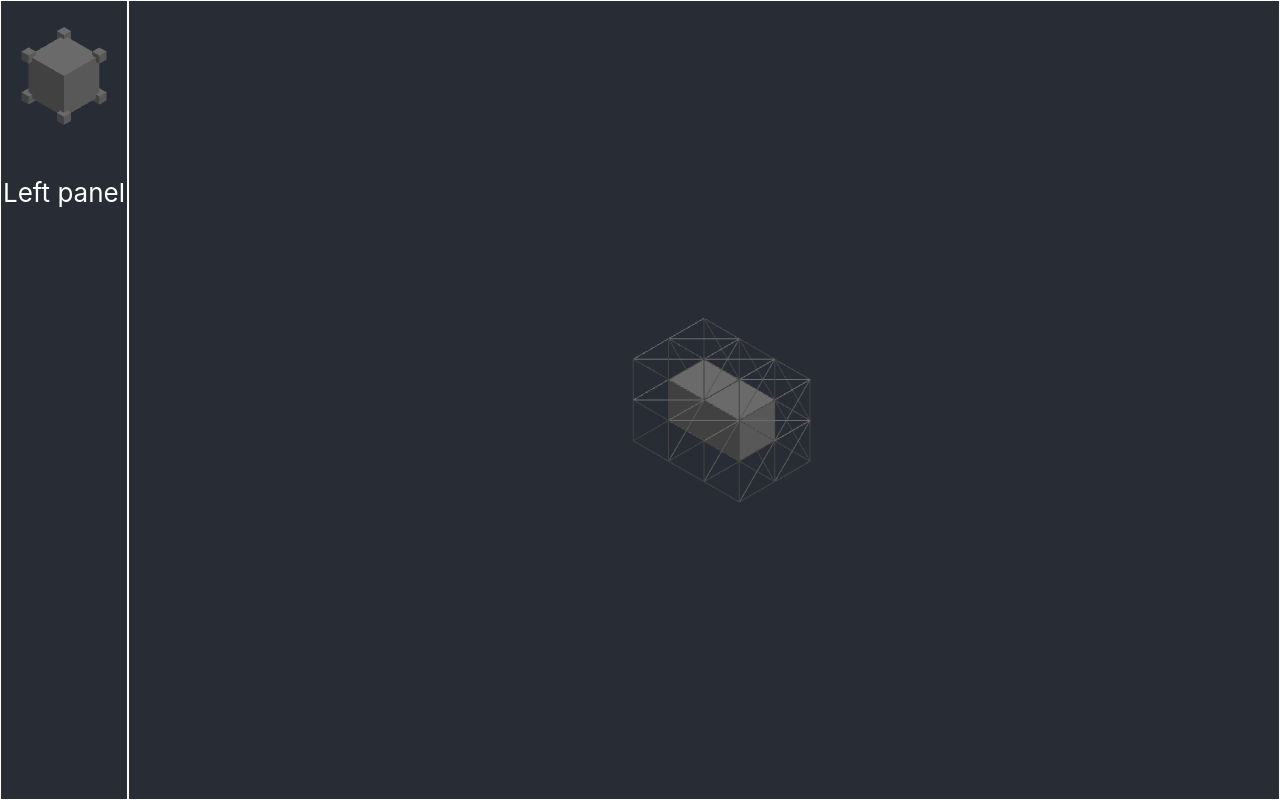
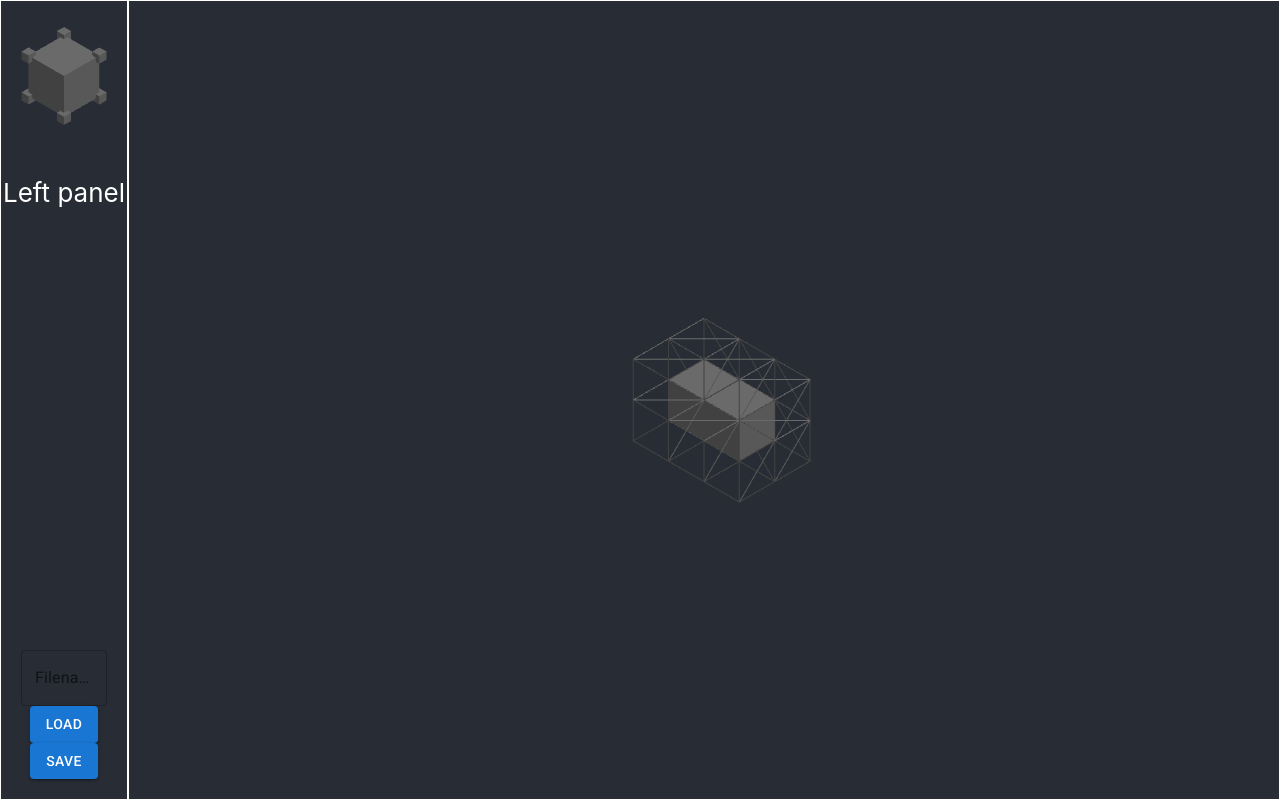
Before and after one commit to Borimino/SpaceEngineersCAD, a React (Create React App) app: page / in a window 1280 px wide. Built offline with nearby package versions, Linux system fonts and the light colour scheme.

Commit message:
Added save and load buttons. Don't do anything yet

```diff
--- a/package.json
+++ b/package.json
@@ -3,6 +3,10 @@
   "version": "0.0.1",
   "private": true,
   "dependencies": {
+    "@emotion/react": "^11.11.0",
+    "@emotion/styled": "^11.11.0",
+    "@fontsource/roboto": "^4.5.8",
+    "@mui/material": "^5.13.1",
     "@react-three/drei": "^9.68.3",
     "@react-three/fiber": "^8.13.0",
     "@testing-library/jest-dom": "^5.16.5",
--- a/public/index.html
+++ b/public/index.html
@@ -25,6 +25,11 @@
       Learn how to configure a non-root public URL by running `npm run build`.
     -->
     <title>Space Engineers Grid Designer</title>
+    <!-- Fonts to support Material Design -->
+    <link
+            rel="stylesheet"
+            href="https://fonts.googleapis.com/css?family=Roboto:300,400,500,700&display=swap"
+    />
   </head>
   <body>
     <noscript>You need to enable JavaScript to run this app.</noscript>
--- a/src/App.css
+++ b/src/App.css
@@ -34,3 +34,11 @@
   width: 100%;
   aspect-ratio: 1;
 }
+
+.LeftPannelMid {
+  height: 100%;
+}
+
+.SaveLoadMenu {
+  margin: 20px;
+}
--- a/src/Components/LeftPanel.tsx
+++ b/src/Components/LeftPanel.tsx
@@ -4,6 +4,8 @@ import { Canvas, useFrame, ThreeElements } from '@react-three/fiber'
 import { OrthographicCamera } from '@react-three/drei'
 import OrientationCube from './OrientationCube'
 import CameraHandler from './CameraHandler'
+import Button from '@mui/material/Button';
+import TextField from '@mui/material/TextField';
 
 function LeftPanel(props: {cameraPosition: THREE.Vector3, onClick: (position: THREE.Vector3) => void}) {
   return (
@@ -16,9 +18,14 @@ function LeftPanel(props: {cameraPosition: THREE.Vector3, onClick: (position: TH
           <OrientationCube onClick={props.onClick} />
         </Canvas>
       </div>
-        <p>
+      <p className="LeftPannelMid">
         Left panel
       </p>
+      <div className="SaveLoadMenu">
+        <TextField id="fileName" label="Filename.zip"/>
+        <Button variant="contained">Load</Button>
+        <Button variant="contained">Save</Button>
+      </div>
     </div>
   );
 }
```
Also changed, not shown: 1 other file (tests, documents, lock files or other folders). Lines whose indentation alone changed are shown as unchanged.
